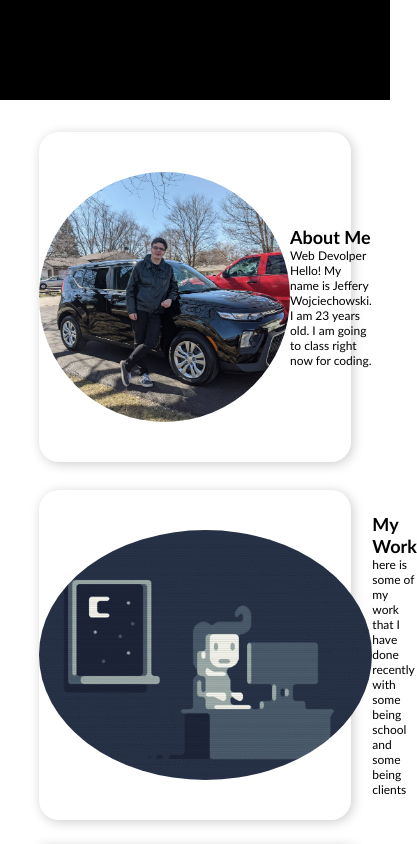
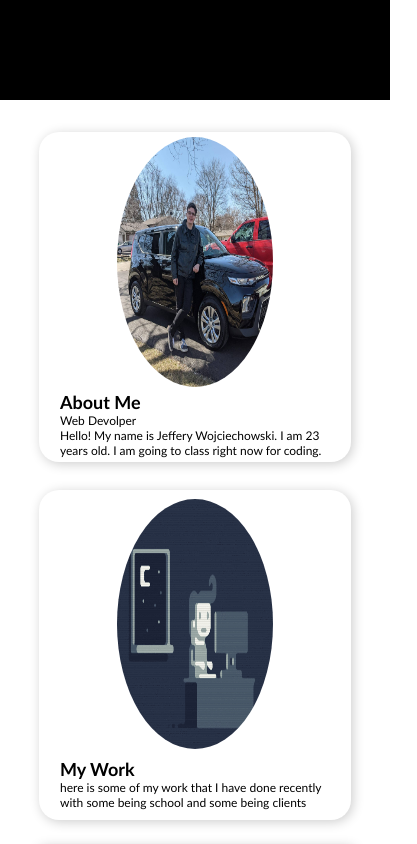
Before and after one commit to Jefferywojo98/Jeffery_Portfolio, a plain HTML site: page index.html in a window 390 px wide. Shown: the part 1040-1884 px from the top of the page, 417 px wide, since content can reach past the window. Drawn offline with Linux system fonts and the light colour scheme.

Commit message:
fixing it to be more mobile friendly

```diff
--- a/css/style.css
+++ b/css/style.css
@@ -61,18 +61,17 @@ a.active,a:hover{
     nav ul li{
         display: block;
     }
-
 }
 /* navbar end */
 /* resizing my banner image */
 .wallpaper{
     width: 100%;
-  height: 500px;
+    height: 500px;
 }
 /* end of my banner imagse*/
 
 /* START ABOUT ME */
-.about-container{
+.main-container{
     width: 80%;
     height: 330px;
     background-color: #ffffff;
@@ -84,40 +83,35 @@ a.active,a:hover{
     justify-content: space-evenly;
     align-items: center;
 }
-.about-container img{
+@media (max-width:767px){
+    .main-container{
+        flex-direction: column;
+        display: flex;
+    }
+
+    .main-container img{
+        width: 50%;
+    }
+}
+.main-container img{
     height: 250px;
     border-radius: 100%;
 }
 .about-text{
-    width: 550px;
+    width: 270px;
     font-family: 'Gill Sans', 'Gill Sans MT', Calibri, 'Trebuchet MS', sans-serif;
     font-size: 12px;
 }
 /* END OF ABLE ME SECTION */
 
 /* START OF WORK SECTION */
-.work-container{
-    width: 80%;
-    height: 330px;
-    background-color: #ffffff;
-    border-radius: 20px;
-    box-shadow: 2px 2px 12px rgba(0,0,0,0.2);
-    display: flex;
-    margin: 7% auto 20px auto;
-    position: relative;
-    justify-content: space-evenly;
-    align-items: center;
-}
-.work-container img{
+
+/* .main-container img{
     height: 250px;
     border-radius: 100%;
-}
+} */
 
-.work-text{
-    width: 550px;
-    font-family: 'Gill Sans', 'Gill Sans MT', Calibri, 'Trebuchet MS', sans-serif;
-    font-size: 12px;
-}
+
 /* THE PROJECT OF WORK */
 .box-container{
     width: 80%;
@@ -216,9 +210,5 @@ footer p{
 .icon{
     display: flex;
 }
-@media (max-width: 513px){
-.resume-container img{
-    height: 100px;
-}
-}
+
 /* END OF CONTACT */
--- a/index.html
+++ b/index.html
@@ -29,10 +29,10 @@
 
     <!-- start ofabout me section -->
     <article id="info">
-      <div class="about-container">
+      <div class="main-container">
         <!-- image -->
-        <img src="Image/me.jpg" class="Jeffery" alt="jeffery Wojciechowski" />
         <!-- about text -->
+          <img src="Image/me.jpg" class="jeffery-size" alt="jeffery Wojciechowski"/>
           <div class="about-text">
             <h1>About Me</h1>
             <p>Web Devolper</p>
@@ -47,12 +47,12 @@
 
     <!-- start of Work section -->
     <article id="work">
-      <div class="work-container">
+      <div class="main-container">
         <!-- image -->
         <img
           src="./Image/workingman.gif" class="work" alt="man working on code"/>
         <!-- about text -->
-        <div class="work-text">
+        <div class="about-text">
           <h1>My Work</h1>
           <p>
             here is some of my work that I have done recently with some being
@@ -84,23 +84,23 @@
   </div>
   <!-- box 3 -->
   <div class="box-3">
-    <img src="Image\homescreen.png" alt="" />
-    <a href="https://github.com/Jefferywojo98/Day_Planner"> <h3> Day Planner</h3></a>
+    <img src="Image/views.png" alt="" />
+    <a href="https://peaked-project.herokuapp.com/"> <h3> v.i.e.w.s</h3></a>
     <h3>To create a plan for the day
     </h3>
-    <a href="https://github.com/Jefferywojo98/Day_Planner"> <h3>Github Repository</h3></a>
+    <a href="https://github.com/jcapadocia3/v.i.e.w.s."> <h3>Github Repository</h3></a>
   </div>
 </div>
 
     <!-- start of resume section -->
     <article id="resume">
-      <div class="resume-container">
+      <div class="main-container">
         <!-- image -->
         <img
           src="./Image/fouraudiences-resume.png" class="resume"alt="Jeffery Resume"/>
         <!-- about text -->
-        <div class="resume-text">
-          <a href="https://drive.google.com/file/d/1GYfpk124fXADs34Hu2bRKE8OCv8p2am8/preview"><h1>resume</h1></a>
+        <div class="about-text">
+          <a href="https://drive.google.com/file/d/1GYfpk124fXADs34Hu2bRKE8OCv8p2am8/preview" target="_blank"><h1>resume</h1></a>
           <p>Here is all of the places thatI've been employed at</p>
 
         </div>
```
Also changed, not shown: Image/views.png (added). Lines whose indentation alone changed are shown as unchanged.
